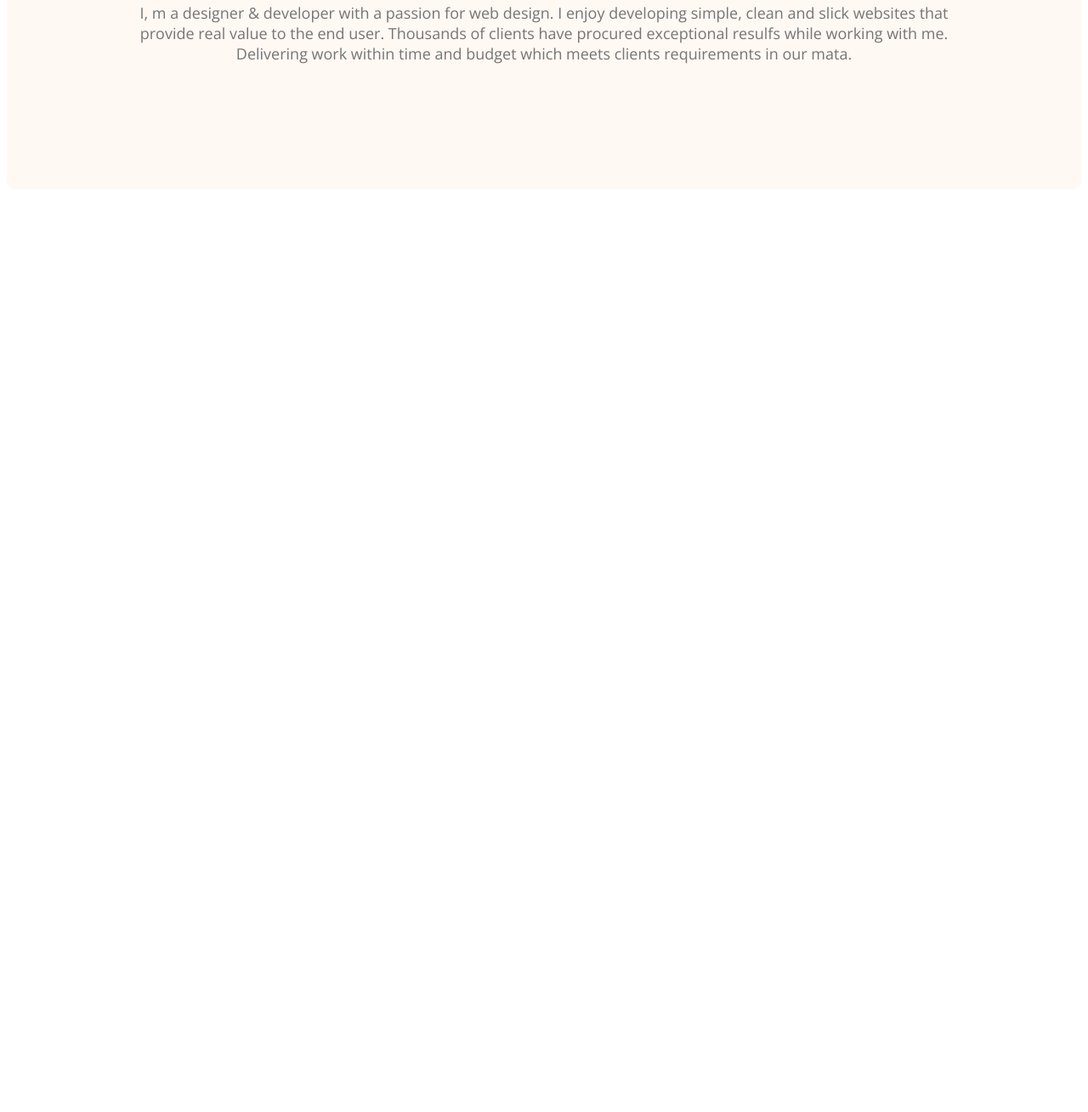
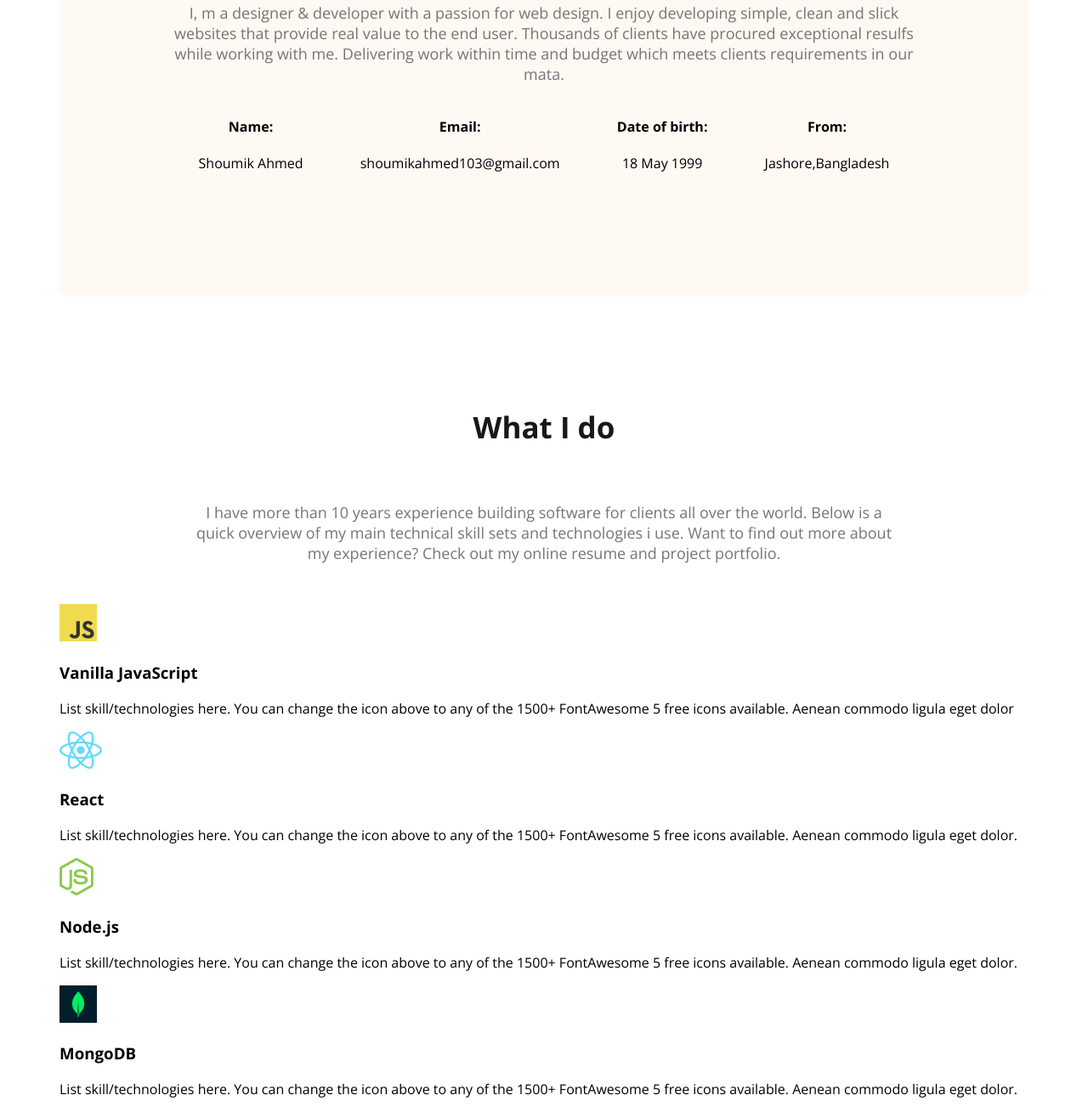
Before and after one commit to shoumikahmed/webdeveloper-portfolio, a plain HTML site: page index.html in a window 1280 px wide. Shown: the part 1142-2451 px from the top of the page at 85% size. Before the commit the page ends 1495 px from the top, so only its background shows below. Drawn offline with nearby package versions, Linux system fonts and the light colour scheme.

Commit message:
what i do section added

```diff
--- a/index.html
+++ b/index.html
@@ -42,7 +42,62 @@
             <p class="section-description">I, m a designer & developer with a passion for web design. I enjoy developing
                 simple, clean and slick websites that provide real value to the end user. Thousands of clients have
                 procured exceptional resulfs while working with me. Delivering work within time and budget which meets
-                clients requirements in our mata.</p>
+                clients requirements in our mata.
+            </p>
+            <div class="about-info-container">
+                <div class="about-info">
+                    <h4 class="info-title">Name:</h4>
+                    <p class="info-description">Shoumik Ahmed</p>
+                </div>
+                <div class="about-info">
+                    <h4 class="info-title">Email:</h4>
+                    <p class="info-description">shoumikahmed103@gmail.com</p>
+                </div>
+                <div class="about-info">
+                    <h4 class="info-title">Date of birth:</h4>
+                    <p class="info-description">18 May 1999</p>
+                </div>
+                <div class="about-info">
+                    <h4 class="info-title">From:</h4>
+                    <p class="info-description">Jashore,Bangladesh</p>
+                </div>
+            </div>
+        </section>
+        <!-- what i do section start -->
+        <section>
+            <h3 class="section-title">What I do</h3>
+            <p id="what-i-do-description" class="section-description">
+                I have more than 10 years experience building software for clients all over the world. Below is a quick
+                overview of my main technical skill sets and technologies i use. Want to find out more about my
+                experience? Check out my online resume and project portfolio.
+            </p>
+            <div class="skills-container">
+                <!-- .skill*4>img+h3.skill-title+p.skill-description -->
+                <div class="skill">
+                    <img src="images/icons/js.png" alt="">
+                    <h3 class="skill-title">Vanilla JavaScript</h3>
+                    <p class="skill-description">List skill/technologies here. You can change the icon above to any of
+                        the 1500+ FontAwesome 5 free icons available. Aenean commodo ligula eget dolor</p>
+                </div>
+                <div class="skill">
+                    <img src="images/icons/react.png" alt="">
+                    <h3 class="skill-title">React</h3>
+                    <p class="skill-description">List skill/technologies here. You can change the icon above to any of
+                        the 1500+ FontAwesome 5 free icons available. Aenean commodo ligula eget dolor.</p>
+                </div>
+                <div class="skill">
+                    <img src="images/icons/nodejs.png" alt="">
+                    <h3 class="skill-title">Node.js</h3>
+                    <p class="skill-description">List skill/technologies here. You can change the icon above to any of
+                        the 1500+ FontAwesome 5 free icons available. Aenean commodo ligula eget dolor.</p>
+                </div>
+                <div class="skill">
+                    <img src="images/icons/mongo.png" alt="">
+                    <h3 class="skill-title">MongoDB</h3>
+                    <p class="skill-description">List skill/technologies here. You can change the icon above to any of
+                        the 1500+ FontAwesome 5 free icons available. Aenean commodo ligula eget dolor.</p>
+                </div>
+            </div>
         </section>
     </main>
     <footer>
--- a/styles/portfolio.css
+++ b/styles/portfolio.css
@@ -105,6 +105,10 @@ nav a {
 }
 
 /* main section styles */
+main {
+    max-width: 1140px;
+    margin: 0 auto;
+}
 
 /* about section styles */
 .about {
@@ -113,3 +117,18 @@ nav a {
     background: #FFF8F3;
     margin: 130px 0;
 }
+
+.about-info-container {
+    display: flex;
+    justify-content: space-around;
+}
+
+.about-info {
+    text-align: center;
+}
+
+/* skills related styles */
+
+#what-i-do-description {
+    padding: 30px 150px;
+}
```
